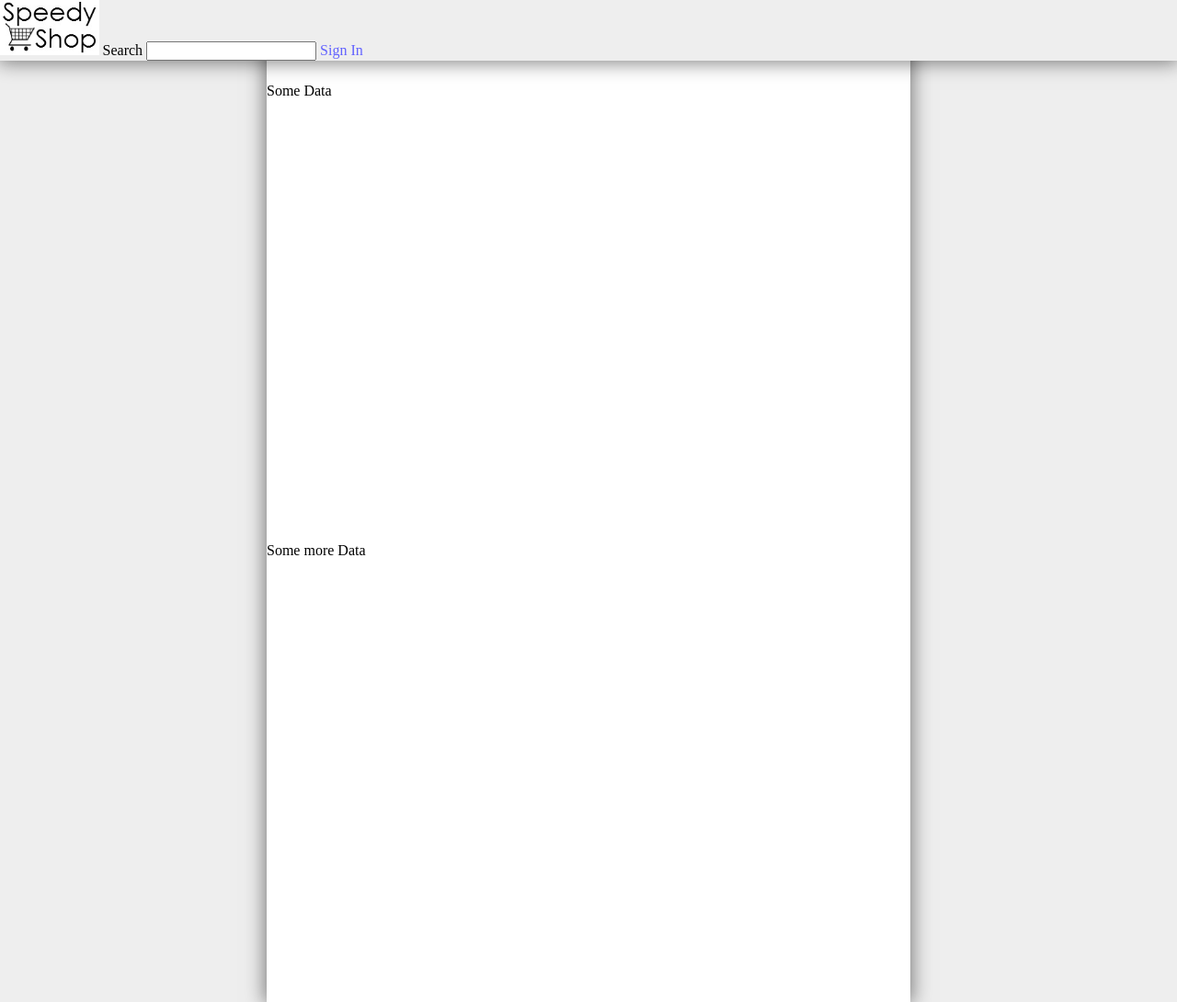
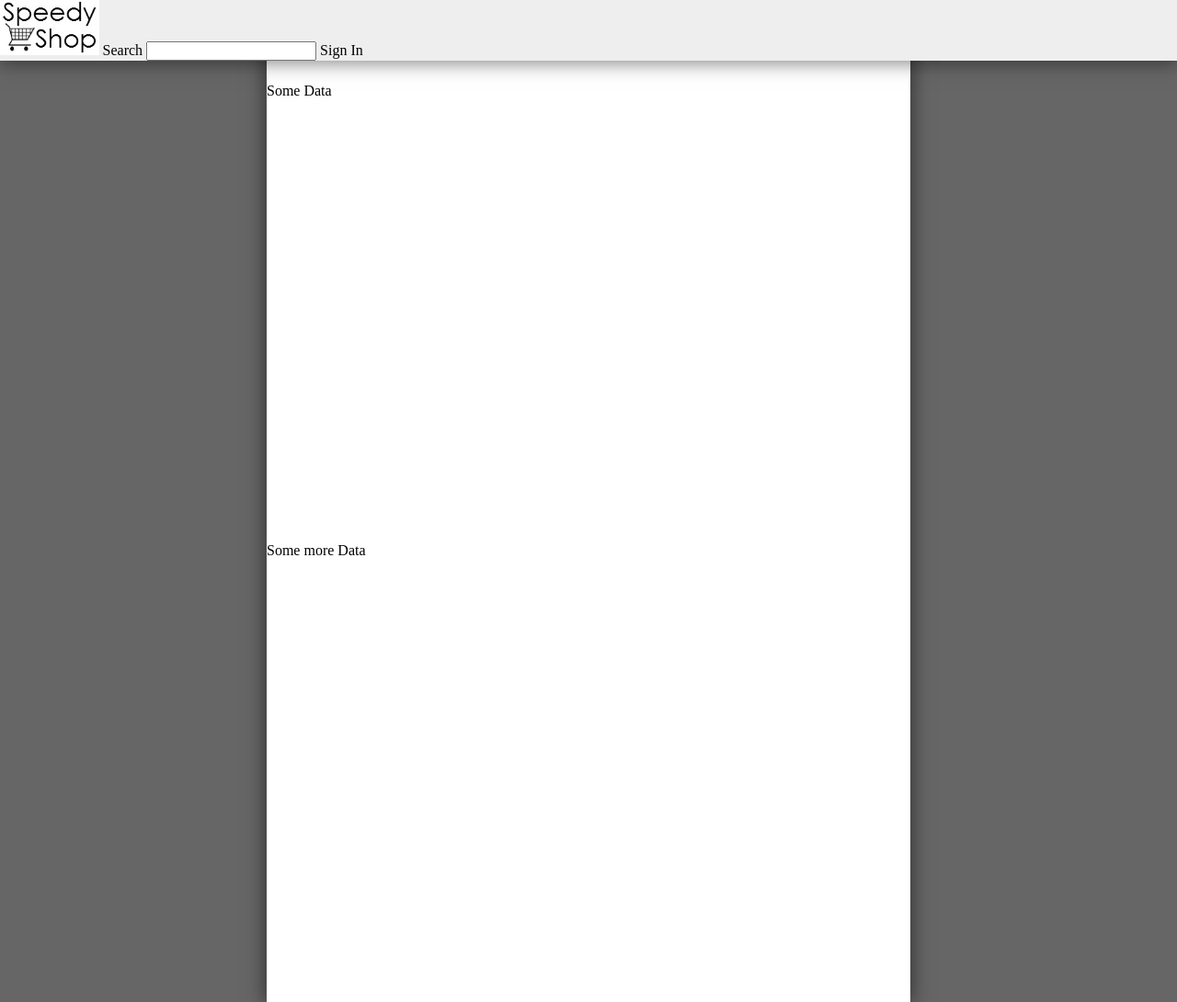
Before and after one commit to numso/SpeedyShop, a plain HTML site: page public/index.html in a window 1280 px wide. Shown: the whole page at 92% size. Drawn offline with Linux system fonts and the light colour scheme.

Commit message:
my little message

```diff
--- a/public/css/style.less
+++ b/public/css/style.less
@@ -1,7 +1,7 @@
 
 body {
     margin: 0;
-    background-color: #eee;
+    background-color: #666;
 }
 
 .header {
@@ -16,7 +16,7 @@ body {
     }
 
     .accountBox {
-        cursor: pointer;
+        cursor: poi
         color: #6262ff;
     }
 
```
